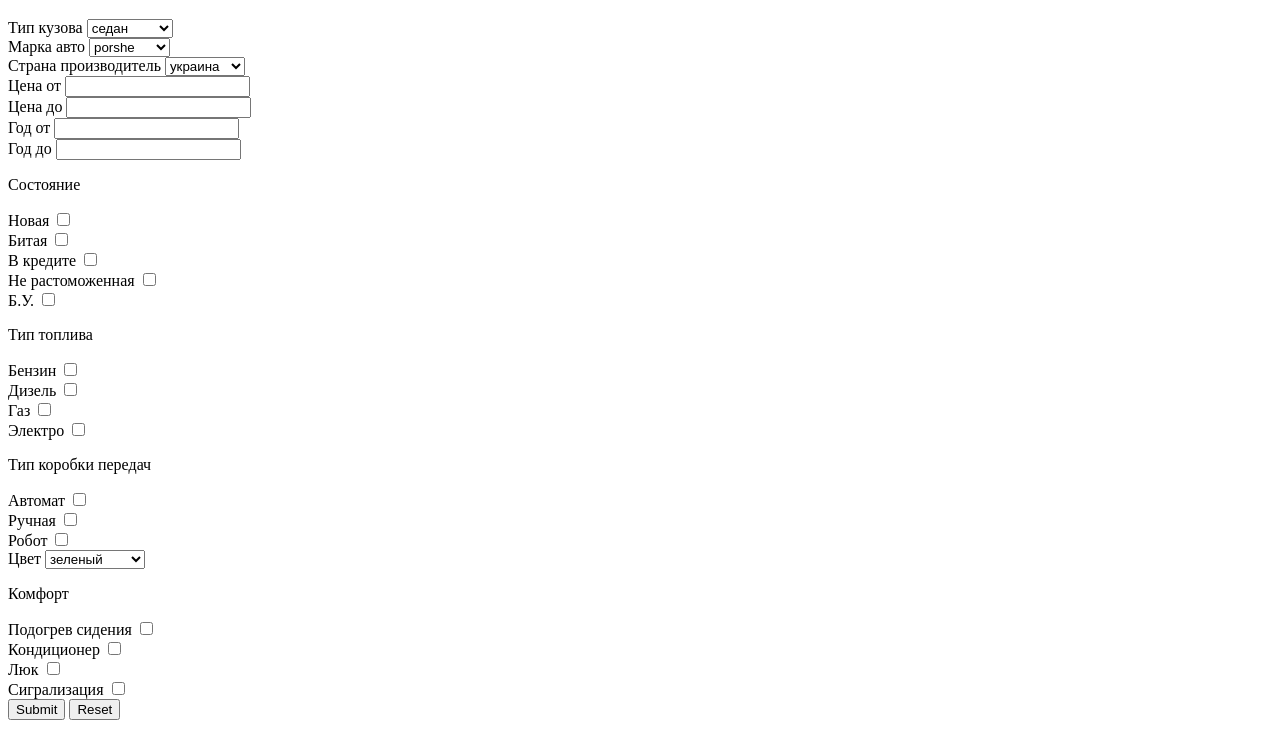
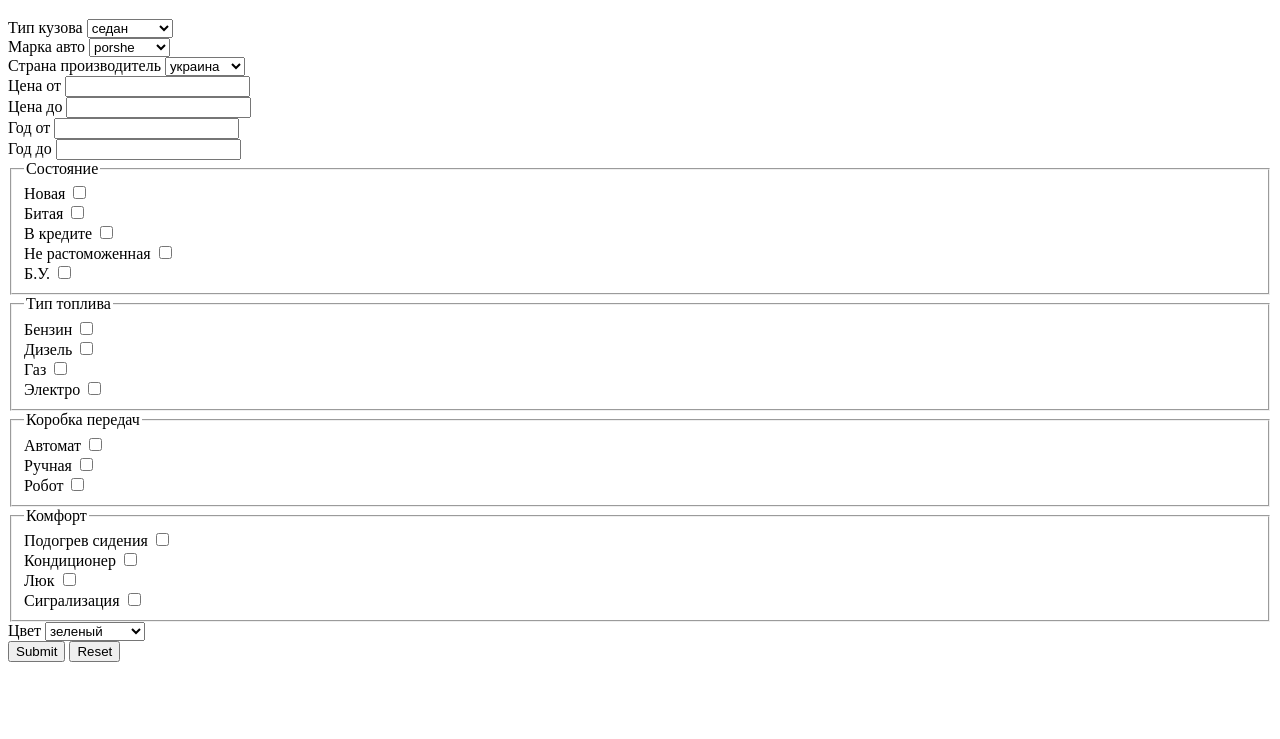
Before and after one commit to glinkinzhenya/form, a plain HTML site: page pages/search.html in a window 1280 px wide. Shown: the part 61-800 px from the top of the page. Drawn offline with Linux system fonts and the light colour scheme.

Commit message:
kogtado sdam

```diff
--- a/pages/search.html
+++ b/pages/search.html
@@ -1,11 +1,13 @@
 <!DOCTYPE html>
 <html lang="en">
+
 <head>
     <meta charset="UTF-8">
     <meta http-equiv="X-UA-Compatible" content="IE=edge">
     <meta name="viewport" content="width=device-width, initial-scale=1.0">
     <title>search</title>
 </head>
+
 <body>
     <h1>Поиск</h1>
     <form action="https://tests.fomenko.top/echo/index.php">
@@ -55,7 +57,8 @@
             <input id="year" type="number" name="year">
         </div>
         <div>
-            <p>Состояние</p>
+            <fieldset>
+                <legend>Состояние</legend>
                 <div>
                     <label for="new">Новая</label>
                     <input type="checkbox" name="new" id="new">
@@ -76,9 +79,11 @@
                     <label for="used">Б.У.</label>
                     <input type="checkbox" name="used" id="used">
                 </div>
+            </fieldset>
         </div>
         <div>
-            <p>Тип топлива</p>
+            <fieldset>
+                <legend>Тип топлива</legend>
                 <div>
                     <label for="gas">Бензин</label>
                     <input type="checkbox" name="petrol" id="petrol">
@@ -95,9 +100,11 @@
                     <label for="electro">Электро</label>
                     <input type="checkbox" name="electro" id="electro">
                 </div>
+            </fieldset>
         </div>
         <div>
-            <p>Тип коробки передач</p>
+            <fieldset>
+                <legend>Коробка передач</legend>
                 <div>
                     <label for="automatic">Автомат</label>
                     <input type="checkbox" name="automatic" id="automatic">
@@ -110,22 +117,11 @@
                     <label for="robot">Робот</label>
                     <input type="checkbox" name="robot" id="robot">
                 </div>
+            </fieldset>
         </div>
         <div>
-            <label for="color">Цвет</label>
-            <select id="color" name="color">
-                <option value="green">зеленый</option>
-                <option value="yellow">желтый</option>
-                <option value="black">черный</option>
-                <option value="blue">синий</option>
-                <option value="white">белый</option>
-                <option value="red">красный</option>
-                <option value="grey">серый</option>
-                <option value="orange">оранджевый</option>
-            </select>
-        </div>
-        <div>
-            <p>Комфорт</p>
+            <fieldset>
+                <legend>Комфорт</legend>
                 <div>
                     <label for="seath">Подогрев сидения</label>
                     <input type="checkbox" name="seath" id="seath">
@@ -142,9 +138,24 @@
                     <label for="signaling">Сигрализация</label>
                     <input type="checkbox" name="signaling" id="signaling">
                 </div>
+            </fieldset>
+        </div>
+        <div>
+            <label for="color">Цвет</label>
+            <select id="color" name="color">
+                <option value="green">зеленый</option>
+                <option value="yellow">желтый</option>
+                <option value="black">черный</option>
+                <option value="blue">синий</option>
+                <option value="white">белый</option>
+                <option value="red">красный</option>
+                <option value="grey">серый</option>
+                <option value="orange">оранджевый</option>
+            </select>
         </div>
         <input type="submit">
-        <input type="reset" >
+        <input type="reset">
     </form>
 </body>
+
 </html>
```
Lines whose indentation alone changed are shown as unchanged.
